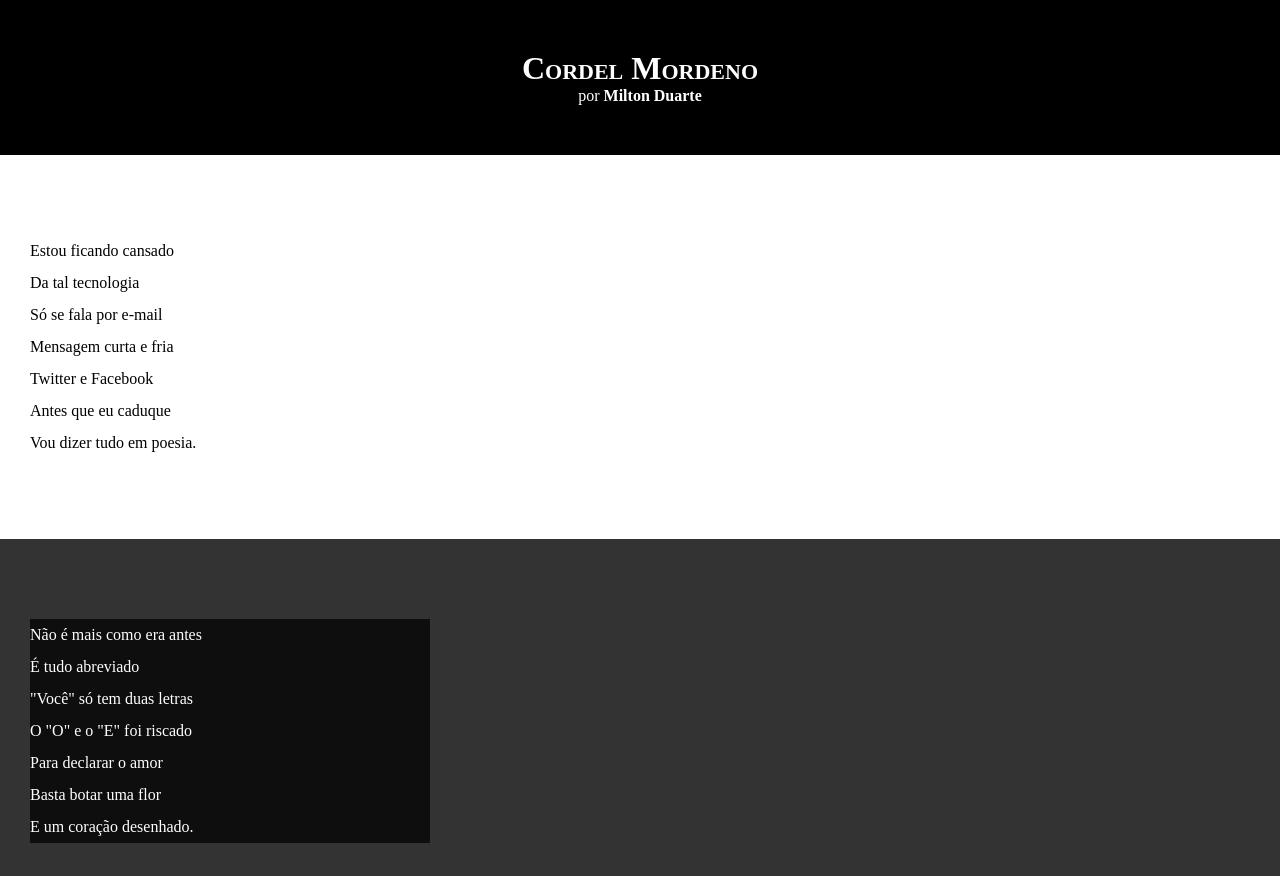
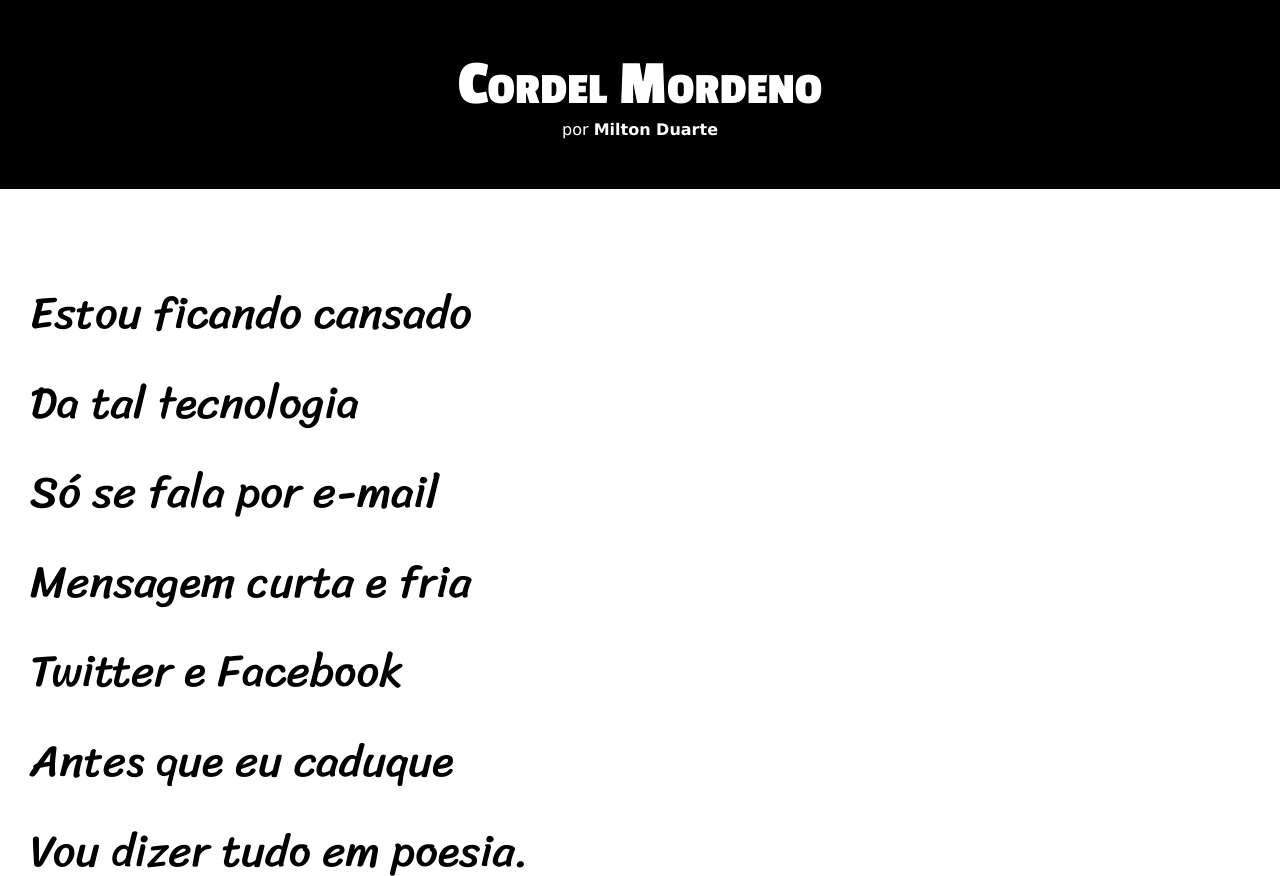
Before and after one commit to fuzaros/html-css, a plain HTML site: page desafio12/index.html in a window 1280 px wide. Shown: the top 876 px of the page. Drawn offline with Linux system fonts and the light colour scheme.

Commit message:
atualização de estilos

```diff
--- a/desafio12/main.css
+++ b/desafio12/main.css
@@ -1,13 +1,23 @@
 @charset "UTF-8";
+@import url('https://fonts.googleapis.com/css2?family=Passion+One:wght@400;700;900&family=Sriracha&display=swap');
+@import url('https://fonts.googleapis.com/css2?family=Passion+One:wght@400;700;900&family=Sriracha&display=swap');
+
+:root {
+    --fonte1: Verdana, Geneva, Tahoma, sans-serif;
+    --fonte2: 'Passion One', sans-serif;
+    --fonte3: 'Sriracha', cursive;
+}
 
 * {
     margin: 0px;
     padding: 0px;
+    font-size: 1em;
 }
 
 html, body {
     min-height: 100vh;
     background-color: darkgrey;
+    font-family: var(--fonte1);
 }
 
 header{
@@ -19,6 +29,8 @@ header{
 header > h1 {
     padding-top: 50px;
     font-variant: small-caps;
+    font-family: var(--fonte2);
+    font-size: 5vw;
 }
 
 header > p {
@@ -40,6 +52,8 @@ section {
     padding-top: 10vh;
     padding-bottom: 10vh;
     line-height: 2em;
+    font-family: var(--fonte3);
+    font-size: 3.5vw;
 }
 
 section.normal {
@@ -53,7 +67,8 @@ section.imagem {
 }
 
 section.imagem > p {
-    width: 400px;
+    padding: 5px;
+    display: inline-block;
     background-color: rgba(0, 0, 0, 0.726);
 }
 
```
